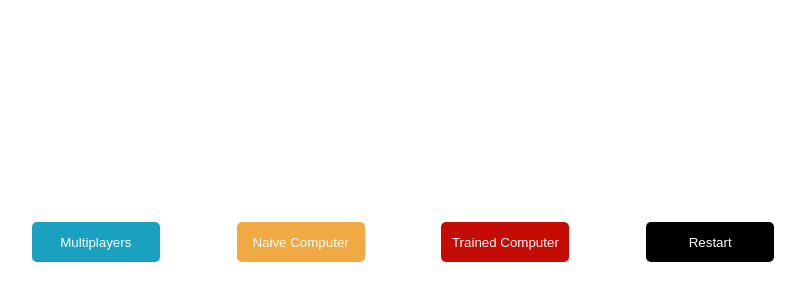
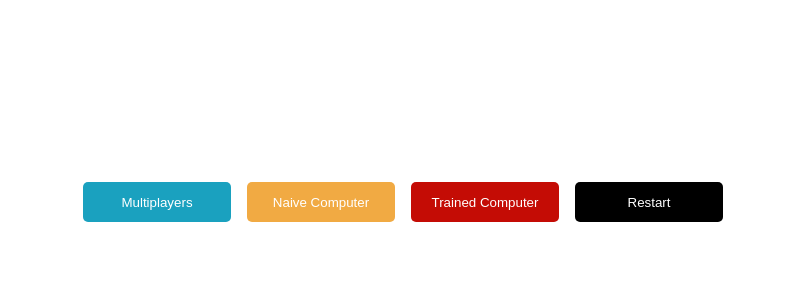
Before and after one commit to Jamison-Chen/tic-tac-toe, a website with bundled scripts: page webpage/index.html in a window 1280 px wide. Shown: the part 478-778 px from the top of the page, without its empty margins (237-1042 px from the left). Built offline with nearby package versions, Linux system fonts and the light colour scheme.

Commit message:
implement RWD

```diff
--- a/webpage/style.css
+++ b/webpage/style.css
@@ -15,6 +15,10 @@
 
 body {
     margin: 0;
+    display: flex;
+    flex-direction: column;
+    justify-content: center;
+    align-items: center;
 }
 
 #main-board {
@@ -125,18 +129,20 @@ body {
 #control-bar {
     position: fixed;
     bottom: 0;
-    width: 100vw;
-    height: 20vh;
+    width: 50vw;
+    height: 30vh;
     /* background-color: #e6e6e6; */
-    display: flex;
+    display: grid;
+    grid-template-columns: repeat(auto-fit, minmax(120px, 1fr));
+    gap: 1rem;
     justify-content: center;
     align-items: center;
 }
 
 .control-btn {
-    width: 10%;
+    width: 100%;
     height: 40px;
-    margin: 0 3%;
+    /* margin: 0 3%; */
     border-radius: 5px;
     border: 0;
     color: #fff;
```
